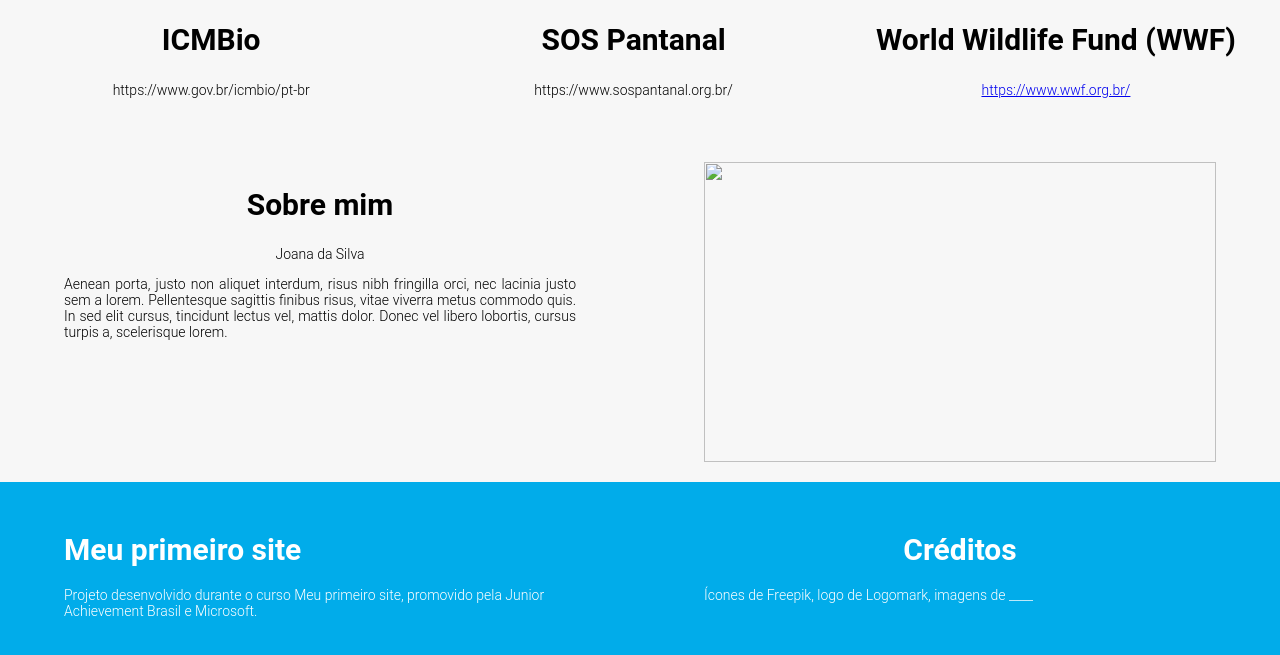
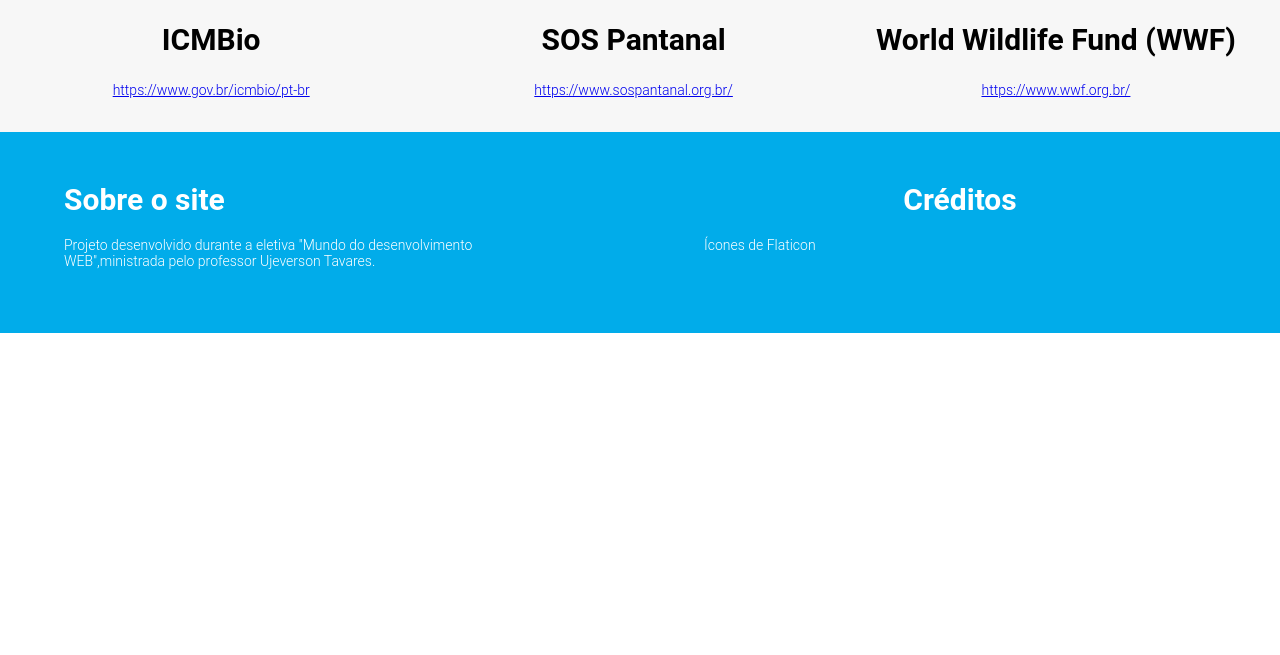
Before and after one commit to TheBigFox502/Null, a plain HTML site: page index.html in a window 1280 px wide. Shown: the part 2175-2830 px from the top of the page. After the commit the page ends 2508 px from the top, so only its background shows below. Drawn offline with Linux system fonts and the light colour scheme.

Commit message:
Better update!

```diff
--- a/index.html
+++ b/index.html
@@ -121,33 +121,19 @@
       <!-- A classe "tres" é usada para dividir a seção em três colunas. A classe "fundo" é usada para estilizar o fundo da seção. -->
       <img src="imagem/images.png" alt="Logo" />
       <h1 class="centro">ICMBio</h1>
-      <p class="centro">https://www.gov.br/icmbio/pt-br</p>
+      <p class="centro"><a href="https://www.gov.br/icmbio/pt-br" target="_blank">https://www.gov.br/icmbio/pt-br</a></p>
     </div>
     <div class="coluna tres fundo">
       <img src="imagem/logo-sos-.png" alt="Logo" />
       <h1 class="centro">SOS Pantanal</h1>
-      <p class="centro">https://www.sospantanal.org.br/</p>
+      <p class="centro"><a href="https://www.sospantanal.org.br/" target="_blank">https://www.sospantanal.org.br/</a></p>
     </div>
     <div class="coluna tres fundo">
-      <img src="imagem/wwf_logo_large_rgb_72dpi.jpg" alt="Praia" />
+      <img src="imagem/wwf_logo_large_rgb_72dpi.jpg" alt="Logo" />
       <h1 class="centro">World Wildlife Fund (WWF)</h1>
       <p class="centro"><a href="https://www.wwf.org.br/" target="_blank">https://www.wwf.org.br/</a></p>
     </div>
-  </section>
 
-  <!--SOBRE-->
-  <!-- Seção sobre o criador do site, com uma divisão de duas colunas, uma para texto e outra para imagem. -->
-
-  <section id="menu4" class="cor_fundo">
-    <!-- A tag section é usada para definir seções do documento e é identificada pelo id. O id="menu4" é usado para criar um link para esta seção no menu. A classe "cor_fundo" é usada para estilizar o fundo da seção. -->
-    <div class="coluna dois">
-      <h1 class="centro" >Sobre mim</h1>
-      <p class="centro" >Joana da Silva</p>
-      <p class="justificado">Aenean porta, justo non aliquet interdum, risus nibh fringilla orci, nec lacinia justo sem a lorem. Pellentesque sagittis finibus risus, vitae viverra metus commodo quis. In sed elit cursus, tincidunt lectus vel, mattis dolor. Donec vel libero lobortis, cursus turpis a, scelerisque lorem.</p>
-    </div>
-    <div class="coluna dois">
-      <img src="img/eu.jpg" />
-    </div>
   </section>
 
   <!--RODAPÉ-->
@@ -157,12 +143,12 @@
   <footer>
     <!-- A tag <footer> é usada para definir o rodapé do documento ou seção. -->
     <div class="coluna dois">
-      <h1 class="esquerda">Meu primeiro site</h1>
-      <p>Projeto desenvolvido durante o curso Meu primeiro site, promovido pela Junior Achievement Brasil e Microsoft.</p>
+      <h1 class="esquerda">Sobre o site</h1>
+      <p>Projeto desenvolvido durante a eletiva "Mundo do desenvolvimento WEB",ministrada pelo professor Ujeverson Tavares.</p>
     </div>
     <div class="coluna dois">
       <h1>Créditos</h1>
-      <p>Ícones de Freepik, logo de Logomark, imagens de ____</p>
+      <p>Ícones de Flaticon</p>
     </div>
   </footer>
 </body>
```
